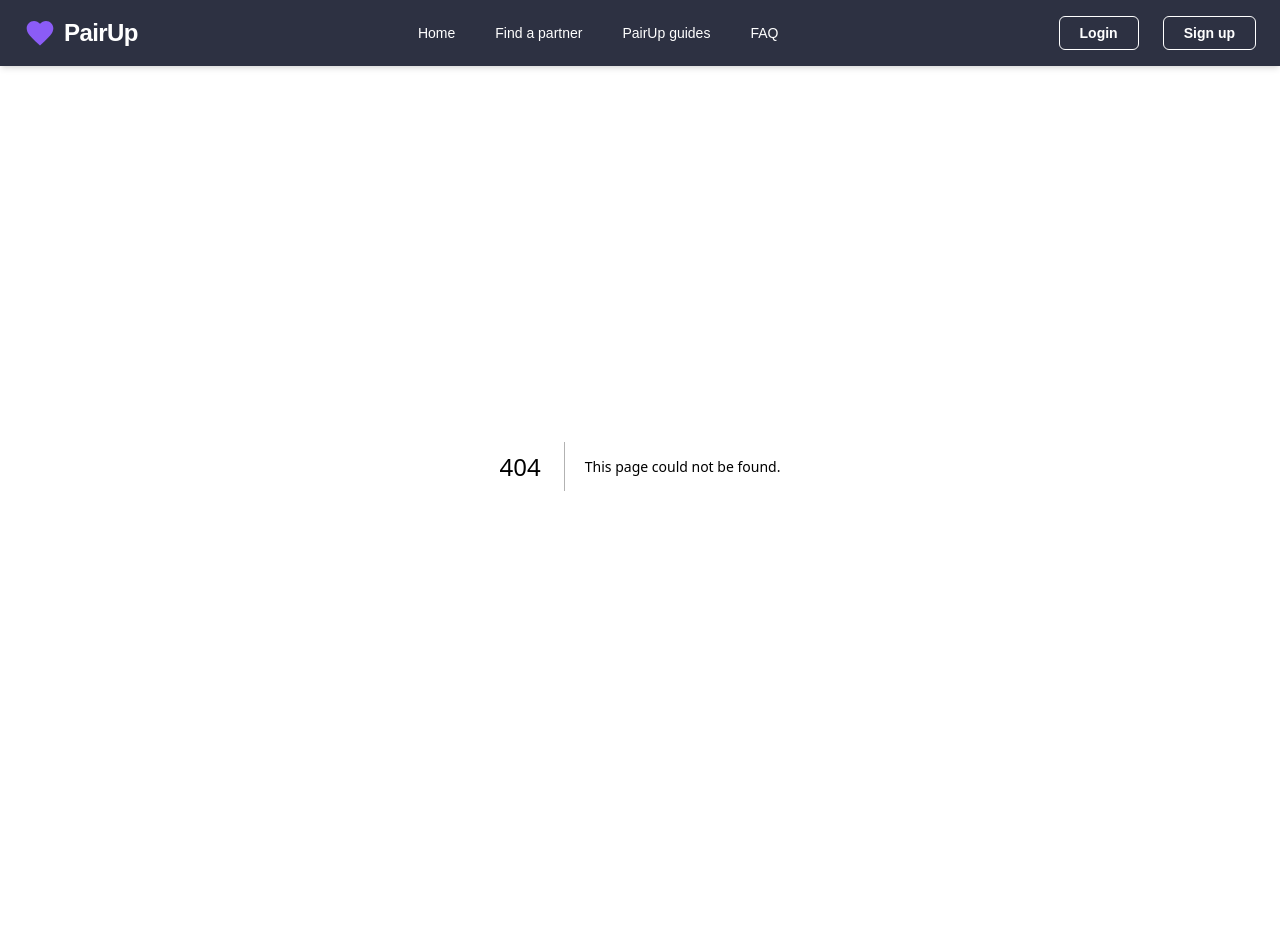
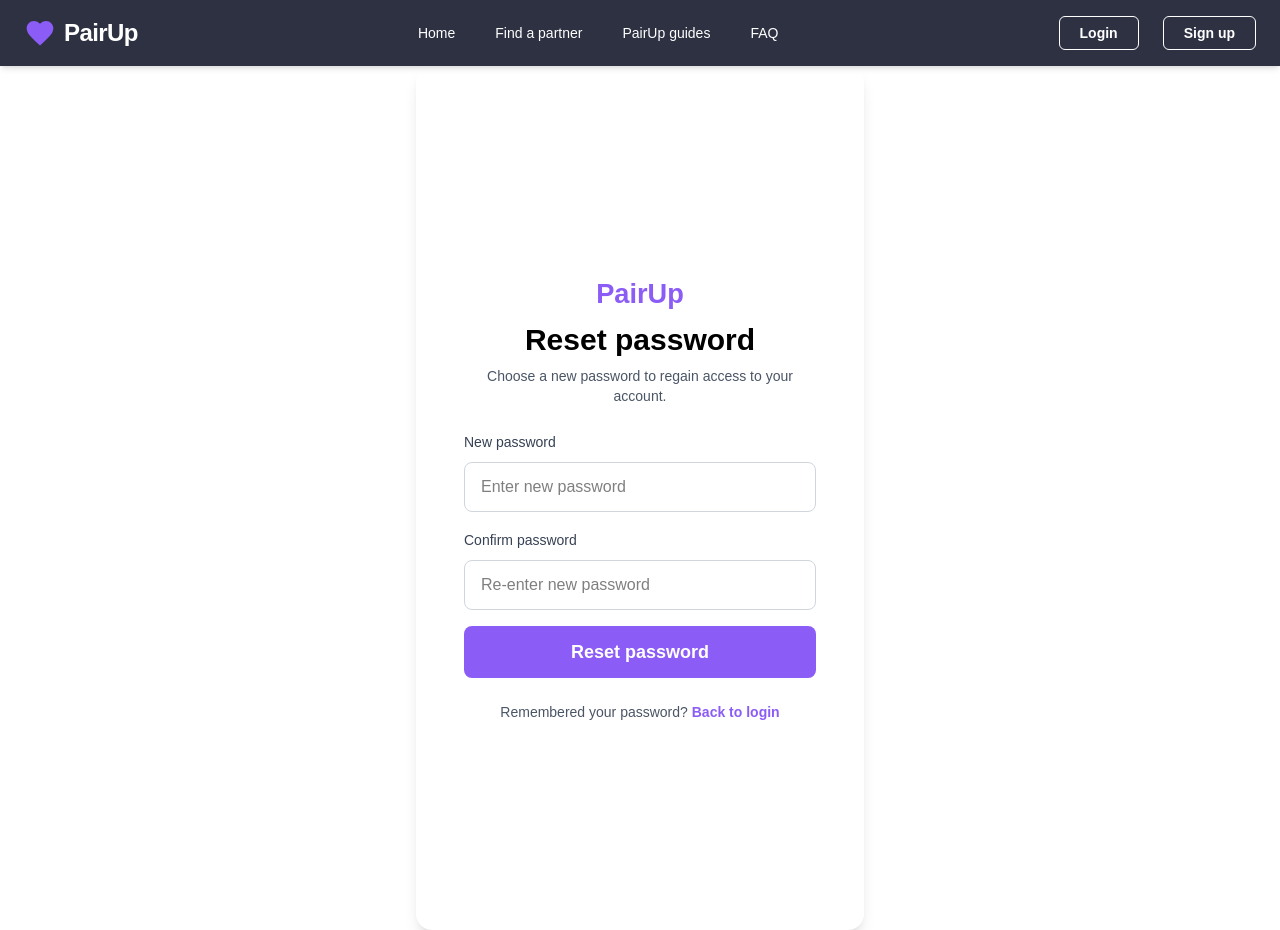
Before and after one commit to Rabin935/pairup-web, a Next.js app: page /reset-password/1 in a window 1280 px wide. Before the commit this address had no page. Before the commit the page ends 866 px from the top, so only its background shows below. Built offline with nearby package versions, Linux system fonts and the light colour scheme; no server answers.

Commit message:
updated on sending mail for reset password

```diff
--- a/app/(auth)/forgot-password/page.tsx
+++ b/app/(auth)/forgot-password/page.tsx
@@ -2,6 +2,7 @@
 
 import { useState } from "react";
 import Link from "next/link";
+import { useRouter } from "next/navigation";
 import { useForm } from "react-hook-form";
 import { z } from "zod";
 import { zodResolver } from "@hookform/resolvers/zod";
@@ -16,6 +17,7 @@ type ForgotPasswordValues = z.infer<typeof forgotPasswordSchema>;
 export default function ForgotPasswordPage() {
   const [successMessage, setSuccessMessage] = useState<string | null>(null);
   const [errorMessage, setErrorMessage] = useState<string | null>(null);
+  const router = useRouter();
 
   const {
     register,
@@ -32,9 +34,21 @@ export default function ForgotPasswordPage() {
     setErrorMessage(null);
 
     try {
-      await apiClient.post("/api/auth/forgot-password", values);
+      const response = await apiClient.post("/api/auth/forgot-password", values);
+      reset();
+
+      const responseToken =
+        response?.data?.token ||
+        response?.data?.resetToken ||
+        response?.data?.data?.token ||
+        response?.data?.data?.resetToken;
+
+      if (responseToken) {
+        router.push(`/reset-password/${responseToken}`);
+        return;
+      }
+
       setSuccessMessage("If the email exists, reset link has been sent.");
-      reset();
     } catch (err: any) {
       const fallback =
         err?.response?.data?.message ||
--- a/app/(auth)/login/page.tsx
+++ b/app/(auth)/login/page.tsx
@@ -2,7 +2,7 @@ import LoginForm from "../_components/login-form";
 
 export default function LoginPage() {
   return (
-    <div className="flex min-h-screen items-center justify-center bg-white px-4">
+    <div className="flex items-center justify-center">
       <LoginForm />
     </div>
   );
--- /dev/null
+++ b/app/(auth)/reset-password/[token]/page.tsx
@@ -0,0 +1,162 @@
+"use client";
+
+import { useEffect, useRef, useState } from "react";
+import Link from "next/link";
+import { useParams, useRouter } from "next/navigation";
+import { useForm } from "react-hook-form";
+import { z } from "zod";
+import { zodResolver } from "@hookform/resolvers/zod";
+import apiClient from "@/lib/api";
+
+const resetPasswordSchema = z
+  .object({
+    newPassword: z
+      .string()
+      .min(8, "Password must be at least 8 characters long"),
+    confirmPassword: z.string(),
+  })
+  .refine((data) => data.newPassword === data.confirmPassword, {
+    message: "Passwords must match",
+    path: ["confirmPassword"],
+  });
+
+type ResetPasswordValues = z.infer<typeof resetPasswordSchema>;
+
+export default function ResetPasswordPage() {
+  const router = useRouter();
+  const { token } = useParams<{ token: string }>();
+  const [successMessage, setSuccessMessage] = useState<string | null>(null);
+  const [errorMessage, setErrorMessage] = useState<string | null>(null);
+  const redirectTimer = useRef<ReturnType<typeof setTimeout> | null>(null);
+
+  const {
+    register,
+    handleSubmit,
+    reset,
+    formState: { errors, isSubmitting },
+  } = useForm<ResetPasswordValues>({
+    resolver: zodResolver(resetPasswordSchema),
+    defaultValues: { newPassword: "", confirmPassword: "" },
+  });
+
+  useEffect(() => {
+    return () => {
+      if (redirectTimer.current) {
+        clearTimeout(redirectTimer.current);
+      }
+    };
+  }, []);
+
+  const onSubmit = async (values: ResetPasswordValues) => {
+    if (!token) {
+      setErrorMessage("Reset token is missing. Please use the link from your email.");
+      return;
+    }
+
+    setSuccessMessage(null);
+    setErrorMessage(null);
+
+    try {
+      await apiClient.post(`/api/auth/reset-password/${token}`, {
+        password: values.newPassword,
+        confirmPassword: values.confirmPassword,
+      });
+
+      setSuccessMessage("Password updated successfully. Redirecting you to login...");
+      reset();
+
+      redirectTimer.current = setTimeout(() => {
+        router.push("/login");
+      }, 2000);
+    } catch (err: any) {
+      const fallback =
+        err?.response?.data?.message ||
+        err?.message ||
+        "Unable to reset password. Please try again.";
+      setErrorMessage(fallback);
+    }
+  };
+
+  return (
+    <div className="flex min-h-screen items-center justify-center bg-white px-4">
+      <div className="flex flex-col items-center w-full max-w-md">
+        <div className="text-[#8B5CF6] font-bold text-[1.7rem]">PairUp</div>
+        <h1 className="text-3xl font-bold text-black mt-2">Reset password</h1>
+        <p className="text-sm text-gray-600 mt-2 text-center">
+          Choose a new password to regain access to your account.
+        </p>
+
+        {successMessage && (
+          <div
+            className="w-full mt-6 rounded-lg border border-green-200 bg-green-50 px-4 py-3 text-sm text-green-800"
+            role="status"
+          >
+            {successMessage}
+          </div>
+        )}
+
+        {errorMessage && (
+          <div
+            className="w-full mt-6 rounded-lg border border-red-200 bg-red-50 px-4 py-3 text-sm text-red-800"
+            role="alert"
+          >
+            {errorMessage}
+          </div>
+        )}
+
+        <form onSubmit={handleSubmit(onSubmit)} className="w-full mt-6 space-y-4">
+          <div>
+            <label htmlFor="newPassword" className="text-sm font-medium text-gray-700">
+              New password
+            </label>
+            <input
+              id="newPassword"
+              type="password"
+              {...register("newPassword")}
+              placeholder="Enter new password"
+              className={`mt-2 w-full px-4 py-3 border rounded-lg focus:outline-none focus:ring-1 text-black ${
+                errors.newPassword ? "border-red-500 focus:ring-red-500" : "border-gray-300 focus:ring-gray-400"
+              }`}
+            />
+            {errors.newPassword && (
+              <p className="text-red-500 text-xs mt-1">{errors.newPassword.message}</p>
+            )}
+          </div>
+
+          <div>
+            <label htmlFor="confirmPassword" className="text-sm font-medium text-gray-700">
+              Confirm password
+            </label>
+            <input
+              id="confirmPassword"
+              type="password"
+              {...register("confirmPassword")}
+              placeholder="Re-enter new password"
+              className={`mt-2 w-full px-4 py-3 border rounded-lg focus:outline-none focus:ring-1 text-black ${
+                errors.confirmPassword ? "border-red-500 focus:ring-red-500" : "border-gray-300 focus:ring-gray-400"
+              }`}
+            />
+            {errors.confirmPassword && (
+              <p className="text-red-500 text-xs mt-1">{errors.confirmPassword.message}</p>
+            )}
+          </div>
+
+          <button
+            type="submit"
+            disabled={isSubmitting || !token}
+            className="w-full bg-[#8B5CF6] text-white py-3 rounded-lg font-bold text-lg hover:bg-[#6441B6] transition-all disabled:opacity-50"
+          >
+            {isSubmitting ? "Updating password..." : "Reset password"}
+          </button>
+        </form>
+
+        <p className="text-center text-sm text-gray-600 mt-6">
+          Remembered your password? {""}
+          <Link href="/login" className="text-[#8B5CF6] font-bold hover:underline">
+            Back to login
+          </Link>
+        </p>
+      </div>
+    </div>
+  );
+}
--- a/lib/api.ts
+++ b/lib/api.ts
@@ -51,6 +51,8 @@ export const authAPI = {
     apiClient.post('api/auth/register', data),
   forgotPassword: (email: string) =>
     apiClient.post('api/auth/forgot-password', { email }),
+  resetPassword: (token: string, newPassword: string) =>
+    apiClient.post(`api/auth/reset-password/${token}`, { newPassword }),
   getUserProfile: (id: string) =>
     apiClient.get(`/auth/${id}`),
   updateUserProfile: (id: string, data: FormData) =>
--- a/lib/api/endpoints.ts
+++ b/lib/api/endpoints.ts
@@ -3,7 +3,8 @@ export const API = {
     AUTH: {
         LOGIN: '/auth/login',
         REGISTER: '/auth/register',
-        FORGOT_PASSWORD: '/auth/forgot-password'
+        FORGOT_PASSWORD: '/auth/forgot-password',
+        RESET_PASSWORD: '/auth/reset-password'
     },
     USERS: {
         GET_ALL: '/users',
```
